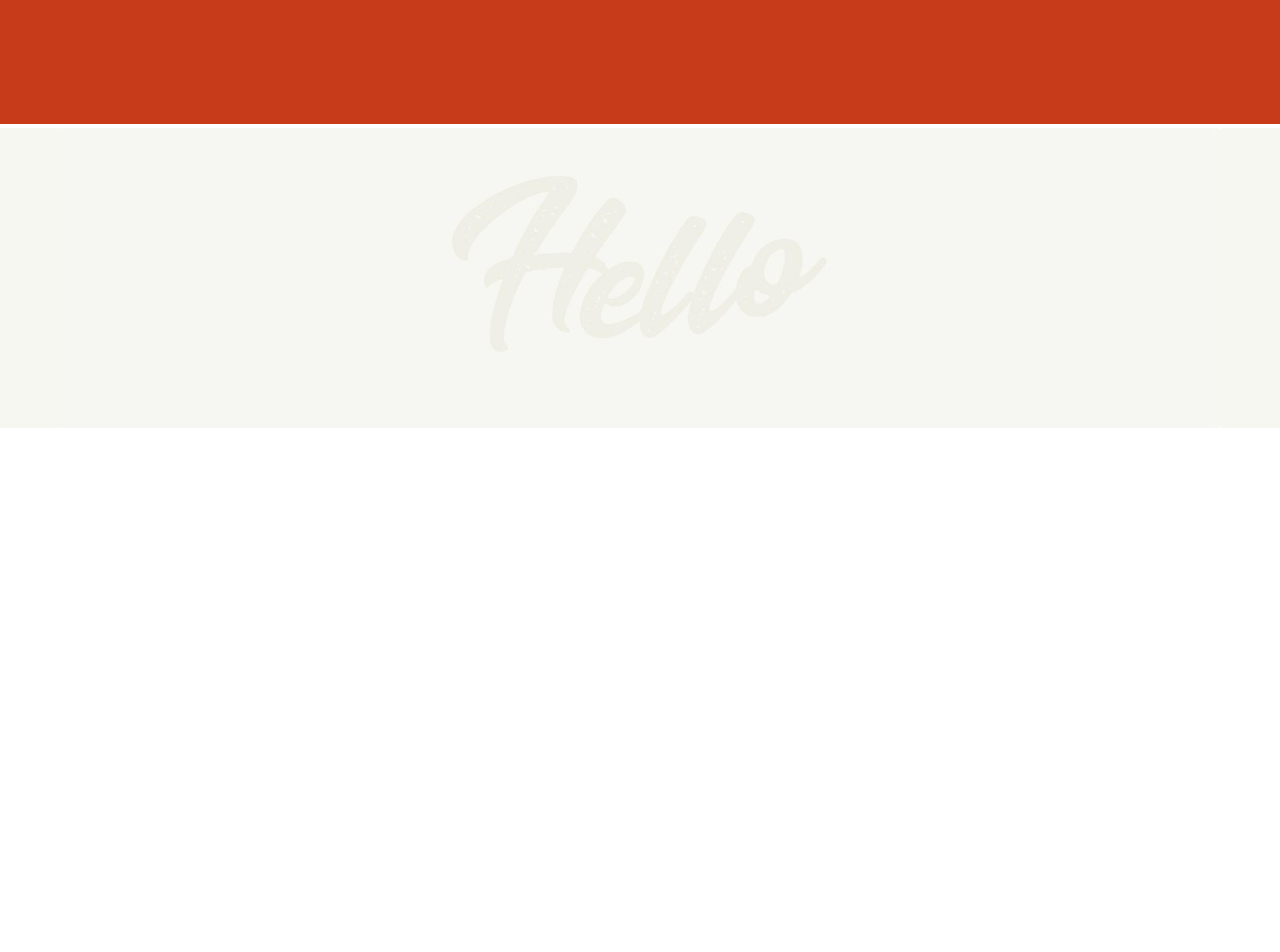
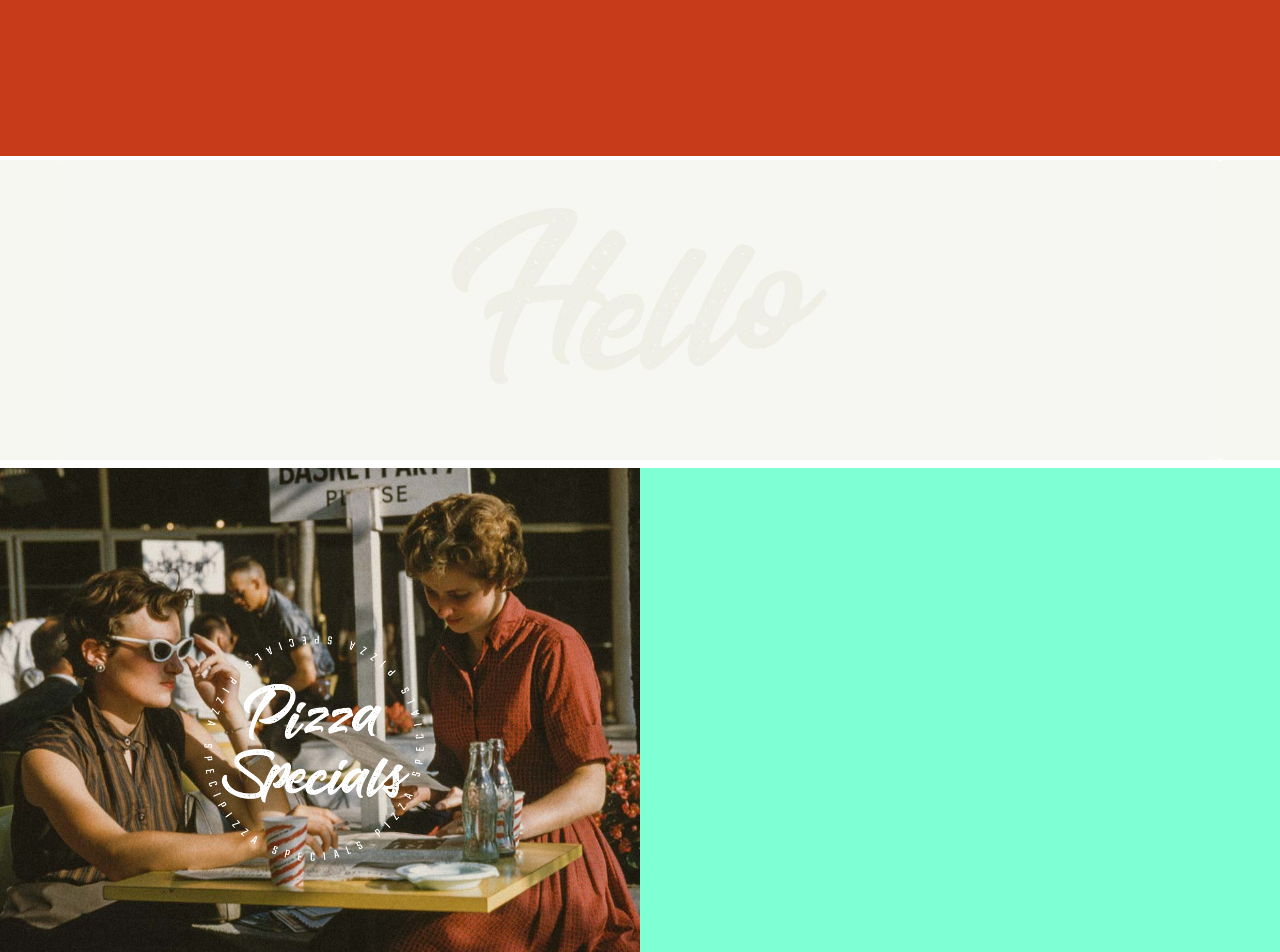
Before and after one commit to tiiaaaa/proj-html-vuejs, a Vue app: page / in a window 1280 px wide. Shown: the part 600-1552 px from the top of the page. Before the commit the page ends 1028 px from the top, so only its background shows below. Built offline with nearby package versions, Linux system fonts and the light colour scheme.

Commit message:
creato component seconda sezione del main con all'interno altri due component splittati

```diff
--- a/src/components/HeaderComponents/HeaderJumbo.vue
+++ b/src/components/HeaderComponents/HeaderJumbo.vue
@@ -1,15 +1,13 @@
 <template>
-    <div id="header-jumbo" class="py-3">
-        <section class="row">
-            <div class="col-12 text-center position-relative">
-                <img src="@/assets/img/h3-rev-img-6.png" alt="">
+    <section class="row py-3">
+        <div id="header-jumbo" class="col-12 text-center position-relative">
+            <img src="@/assets/img/h3-rev-img-6.png" alt="">
 
-                <div class="circle-btn rounded-circle text-danger position-absolute text-uppercase p-2">
-                    prev
-                </div>
+            <div class="circle-btn rounded-circle text-danger position-absolute text-uppercase p-2">
+                prev
             </div>
-        </section>
-    </div>
+        </div>
+    </section>
 </template>
 
 <script>
--- a/src/components/Main.vue
+++ b/src/components/Main.vue
@@ -1,16 +1,19 @@
 <template>
     <main>
         <MainFirstSection/>
+        <MainSecondSection/>
     </main>
 </template>
 
 <script>
 import MainFirstSection from './MainComponents/MainFirstSection.vue';
+import MainSecondSection from './MainComponents/MainSecondSection.vue';
 
 export default {
     name: 'IndexMain',
     components: {
-        MainFirstSection
+        MainFirstSection,
+        MainSecondSection
     }
 
 }
--- a/src/components/MainComponents/FirstSectionComponents/PizzaSlider.vue
+++ b/src/components/MainComponents/FirstSectionComponents/PizzaSlider.vue
@@ -1,11 +1,9 @@
 <template>
-    <div id="pizza-slider">
-        <section class="row">
-            <div class="col-12">
+    <section class="row">
+        <div id="pizza-slider" class="col-12">
 
-            </div>
-        </section>
-    </div>
+        </div>
+    </section>
 </template>
 
 <script>
--- /dev/null
+++ b/src/components/MainComponents/MainSecondSection.vue
@@ -0,0 +1,32 @@
+<template>
+    <div id='second-section'>
+        <section class="row py-2">
+            <PizzaSpecial/>
+            <PizzaMenu/>
+        </section>
+    </div>
+</template>
+
+<script>
+import PizzaSpecial from './SecondSectionComponents/PizzaSpecial.vue';
+import PizzaMenu from './SecondSectionComponents/PizzaMenu.vue';
+
+export default {
+    name: 'MainSecondSection',
+    components: {
+        PizzaSpecial,
+        PizzaMenu
+    }
+
+}
+</script>
+
+<style lang='scss'>
+
+    div#pizza-special,
+    div#pizza-menu{
+        height: 70vh;
+        background-color: aquamarine;
+    }
+
+</style>
--- /dev/null
+++ b/src/components/MainComponents/SecondSectionComponents/PizzaMenu.vue
@@ -0,0 +1,15 @@
+<template>
+    <div id="pizza-menu" class="col-6">
+
+    </div>
+</template>
+
+<script>
+export default {
+    name: 'PizzaMenu',
+}
+</script>
+
+<style lang='scss'>
+
+</style>
--- /dev/null
+++ b/src/components/MainComponents/SecondSectionComponents/PizzaSpecial.vue
@@ -0,0 +1,31 @@
+<template>
+    <div id="pizza-special" class="col-6 position-relative">
+        <img class="position-absolute" src="@/assets/img/h1-img-7n.png" alt="">
+    </div>
+</template>
+
+<script>
+export default {
+    name: 'PizzaSpecial',
+
+}
+</script>
+
+<style lang='scss' scoped>
+
+    div#pizza-special{
+        background-image: url('@/assets/img/h1-img-4.jpg');
+        background-position: center;
+        background-size: cover;
+        background-repeat: no-repeat;
+
+        img{
+            width: 220px;
+            top: 50%;
+            left: 50%;
+            transform: translate(-50%, -50%);
+        }
+    }
+
+
+</style>
```
